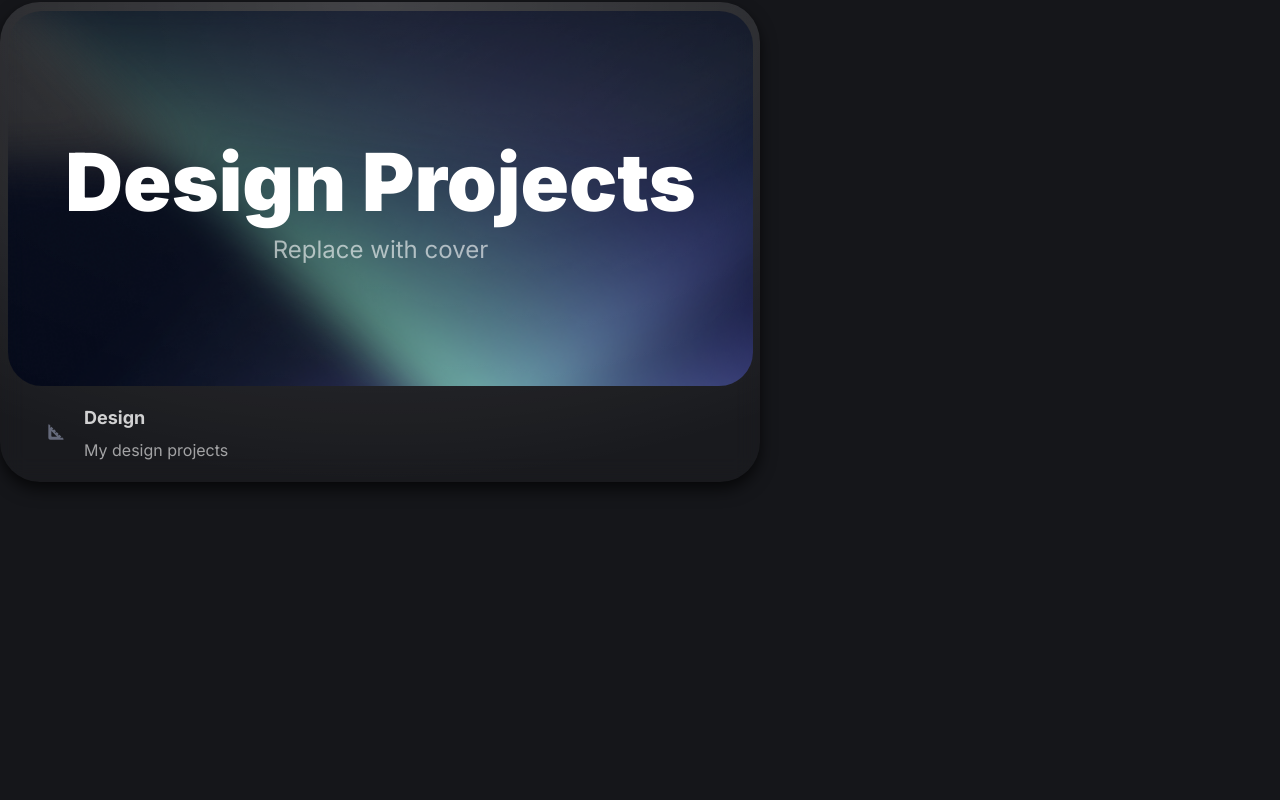
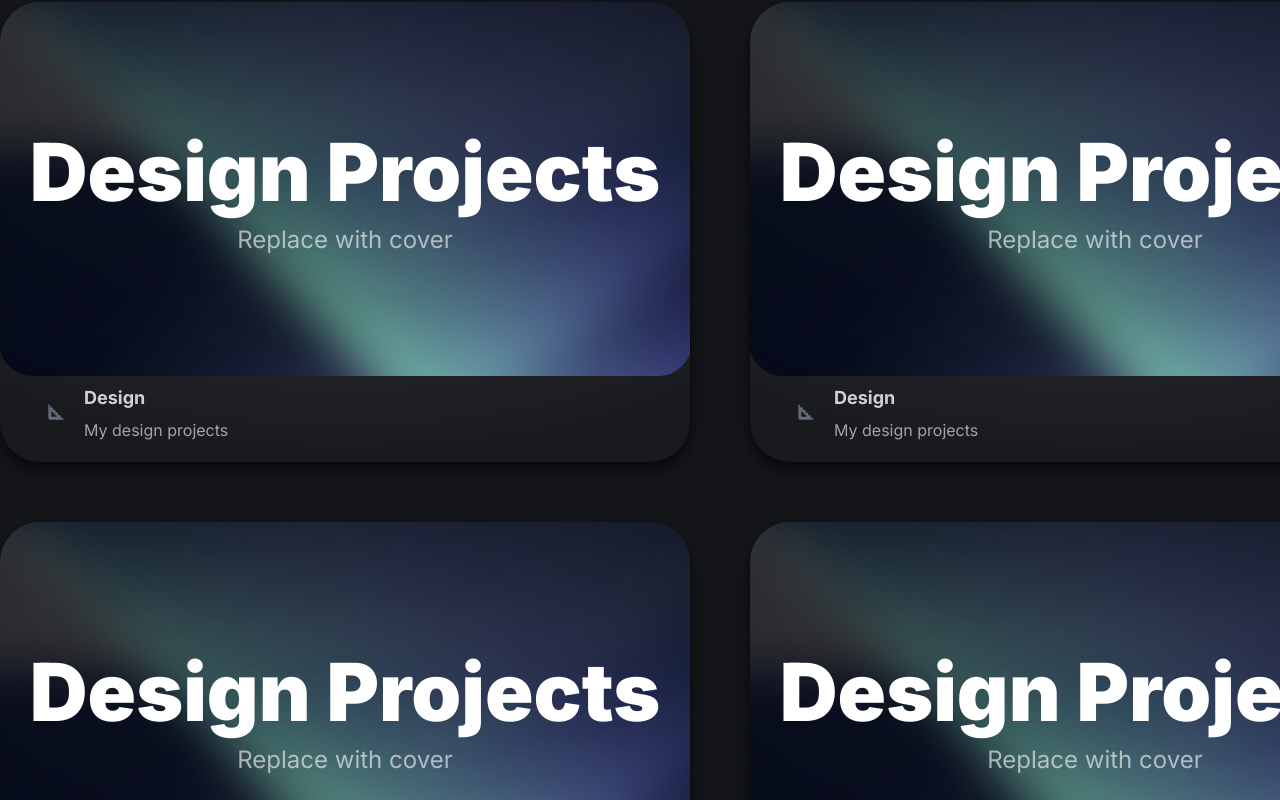
Before and after one commit to bondarkoff/next-portfolio, a Next.js app: page / in a window 1280 px wide. Shown: the part 600-1400 px from the top of the page. Before the commit the page ends 1082 px from the top, so only its background shows below. Built offline with nearby package versions, Linux system fonts and the light colour scheme.

Commit message:
card as a component + cards grid wrapper

```diff
--- a/src/components/projects/Projects.js
+++ b/src/components/projects/Projects.js
@@ -1,43 +1,16 @@
-import Image from 'next/image';
+import { Card } from './card/Card';
 import styles from './Projects.module.scss';
 
 export const Projects = () => {
     return (
         <div className={styles.projects}>
             <h2 className={styles['projects__title']}>Projects</h2>
-            <div className={styles.card}>
-                <div className={styles['card__header']}>
-                    <div className={styles['card__header-text']}>
-                        <h3 className={styles['card__header-title']}>Design Projects</h3>
-                        <p className={styles['card__header-subtitle']}>Replace with cover</p>
-                    </div>
-                    <Image
-                        src={'/images/bg/bg-1.png'}
-                        width={745}
-                        height={375}
-                        alt='bg'
-                        className={styles['card__header-image']}
-                    />
-                </div>
-                <div className={styles['card__footer']}>
-                    <div className={styles['card__footer-icon']}>
-                        <svg
-                            width='16'
-                            height='16'
-                            viewBox='0 0 16 16'
-                            fill='none'
-                            xmlns='http://www.w3.org/2000/svg'>
-                            <path
-                                d='M14.0142 13.3072L13.3042 14.0172C13.1042 14.2172 12.7942 14.2172 12.5942 14.0172C12.3942 13.8172 12.3942 13.5072 12.5942 13.3072L13.3042 12.5972L11.3642 10.6572L10.6542 11.3672C10.4542 11.5672 10.1442 11.5672 9.94425 11.3672C9.74425 11.1672 9.74425 10.8572 9.94425 10.6572L10.6542 9.94716L8.71425 8.00716L8.00425 8.71716C7.80425 8.91716 7.49425 8.91716 7.29425 8.71716C7.09425 8.51716 7.09425 8.20716 7.29425 8.00716L8.00425 7.29716L6.05425 5.34716L5.34425 6.05716C5.14425 6.25716 4.83425 6.25716 4.63425 6.05716C4.43425 5.85716 4.43425 5.54716 4.63425 5.34716L5.34425 4.63716L3.40425 2.69716L2.69425 3.40716C2.49425 3.60716 2.18425 3.60716 1.98425 3.40716C1.78425 3.20716 1.78425 2.89716 1.98425 2.69716L2.69425 1.98716L1.20425 0.497157C0.894248 0.187157 0.354248 0.407158 0.354248 0.857158V13.6472C0.354248 14.7472 1.25425 15.6472 2.35425 15.6472H15.1442C15.5942 15.6472 15.8142 15.1072 15.4942 14.7972L14.0142 13.3072ZM3.35425 11.6472V6.88716L9.11425 12.6472H4.35425C3.80425 12.6472 3.35425 12.1972 3.35425 11.6472Z'
-                                fill='#656A7B'
-                            />
-                        </svg>
-                    </div>
-                    <div>
-                        <div className={styles['card__footer-title']}>Design</div>
-                        <div className={styles['card__footer-subtitle']}>My design projects</div>
-                    </div>
-                </div>
+            <div className={styles['projects__wrapper']}>
+                <Card />
+                <Card />
+                <Card />
+                <Card />
+                <Card />
             </div>
         </div>
     );
--- a/src/components/projects/Projects.module.scss
+++ b/src/components/projects/Projects.module.scss
@@ -5,72 +5,11 @@
         font-size: 40px;
         line-height: 48px;
     }
-}
-
-.card {
-    margin-top: 40px;
-    padding: 8px;
-    position: relative;
-    width: 760px;
-    height: 480px;
-    background: radial-gradient(
-        100% 100% at 50% 0%,
-        rgba(255, 255, 255, 0.2) 0%,
-        rgba(255, 255, 255, 0.02) 100%
-    );
-    box-shadow: 0px 1px 2px rgba(0, 0, 0, 0.04), 0px 3px 8px rgba(0, 0, 0, 0.12),
-        0px 8px 16px rgba(0, 0, 0, 0.6);
-    backdrop-filter: blur(12px);
-    border-radius: 40px;
-    overflow: hidden;
-    &__header {
-        display: flex;
-        width: 745px;
-        height: 376px;
-        align-items: center;
-        justify-content: center;
-        text-align: center;
-        border-radius: 40px;
-        &-text {
-            position: relative;
-            z-index: 5;
-        }
-        &-title {
-            font-weight: 900;
-            font-size: 80px;
-            line-height: 104px;
-        }
-        &-subtitle {
-            font-weight: 400;
-            font-size: 24px;
-            line-height: 32px;
-            color: rgba(255, 255, 255, 0.6);
-        }
-        &-image {
-            position: absolute;
-            border-radius: 34px;
-        }
-    }
-    &__footer {
-        margin-top: 20px;
-        display: flex;
-        align-items: center;
-        &-icon {
-            margin-right: 20px;
-            margin-left: 40px;
-        }
-        &-title {
-            font-weight: 600;
-            font-size: 18px;
-            line-height: 24px;
-            color: rgba(255, 255, 255, 0.8);
-        }
-        &-subtitle {
-            margin-top: 8px;
-            font-weight: 400;
-            font-size: 16px;
-            line-height: 24px;
-            color: rgba(255, 255, 255, 0.6);
-        }
+    &__wrapper {
+        display: grid;
+        grid-template-columns: repeat(2, 690px);
+        grid-template-rows: repeat(2, 460px);
+        grid-column-gap: 60px;
+        grid-row-gap: 60px;
     }
 }
--- /dev/null
+++ b/src/components/projects/card/Card.js
@@ -0,0 +1,41 @@
+import Image from 'next/image';
+import styles from './Card.module.scss';
+
+export const Card = () => {
+    return (
+        <div className={styles.card}>
+            <div className={styles['card__header']}>
+                <div className={styles['card__header-text']}>
+                    <h3 className={styles['card__header-title']}>Design Projects</h3>
+                    <p className={styles['card__header-subtitle']}>Replace with cover</p>
+                </div>
+                <Image
+                    src={'/images/bg/bg-1.png'}
+                    width={693}
+                    height={375}
+                    alt='Card Background'
+                    className={styles['card__header-image']}
+                />
+            </div>
+            <div className={styles['card__footer']}>
+                <div className={styles['card__footer-icon']}>
+                    <svg
+                        width='16'
+                        height='16'
+                        viewBox='0 0 16 16'
+                        fill='none'
+                        xmlns='http://www.w3.org/2000/svg'>
+                        <path
+                            d='M14.0142 13.3072L13.3042 14.0172C13.1042 14.2172 12.7942 14.2172 12.5942 14.0172C12.3942 13.8172 12.3942 13.5072 12.5942 13.3072L13.3042 12.5972L11.3642 10.6572L10.6542 11.3672C10.4542 11.5672 10.1442 11.5672 9.94425 11.3672C9.74425 11.1672 9.74425 10.8572 9.94425 10.6572L10.6542 9.94716L8.71425 8.00716L8.00425 8.71716C7.80425 8.91716 7.49425 8.91716 7.29425 8.71716C7.09425 8.51716 7.09425 8.20716 7.29425 8.00716L8.00425 7.29716L6.05425 5.34716L5.34425 6.05716C5.14425 6.25716 4.83425 6.25716 4.63425 6.05716C4.43425 5.85716 4.43425 5.54716 4.63425 5.34716L5.34425 4.63716L3.40425 2.69716L2.69425 3.40716C2.49425 3.60716 2.18425 3.60716 1.98425 3.40716C1.78425 3.20716 1.78425 2.89716 1.98425 2.69716L2.69425 1.98716L1.20425 0.497157C0.894248 0.187157 0.354248 0.407158 0.354248 0.857158V13.6472C0.354248 14.7472 1.25425 15.6472 2.35425 15.6472H15.1442C15.5942 15.6472 15.8142 15.1072 15.4942 14.7972L14.0142 13.3072ZM3.35425 11.6472V6.88716L9.11425 12.6472H4.35425C3.80425 12.6472 3.35425 12.1972 3.35425 11.6472Z'
+                            fill='#656A7B'
+                        />
+                    </svg>
+                </div>
+                <div>
+                    <div className={styles['card__footer-title']}>Design</div>
+                    <div className={styles['card__footer-subtitle']}>My design projects</div>
+                </div>
+            </div>
+        </div>
+    );
+};
--- /dev/null
+++ b/src/components/projects/card/Card.module.scss
@@ -0,0 +1,67 @@
+.card {
+    margin-top: 40px;
+    padding: 8px;
+    position: relative;
+    width: 690px;
+    height: 460px;
+    background: radial-gradient(
+        100% 100% at 50% 0%,
+        rgba(255, 255, 255, 0.2) 0%,
+        rgba(255, 255, 255, 0.02) 100%
+    );
+    box-shadow: 0px 1px 2px rgba(0, 0, 0, 0.04), 0px 3px 8px rgba(0, 0, 0, 0.12),
+        0px 8px 16px rgba(0, 0, 0, 0.6);
+    backdrop-filter: blur(12px);
+    border-radius: 40px;
+    overflow: hidden;
+    &__header {
+        display: flex;
+        width: 100%;
+        height: 356px;
+        align-items: center;
+        justify-content: center;
+        text-align: center;
+        border-radius: 40px;
+        &-text {
+            position: relative;
+            z-index: 5;
+        }
+        &-title {
+            font-weight: 900;
+            font-size: 80px;
+            line-height: 104px;
+        }
+        &-subtitle {
+            font-weight: 400;
+            font-size: 24px;
+            line-height: 32px;
+            color: rgba(255, 255, 255, 0.6);
+        }
+        &-image {
+            position: absolute;
+            border-radius: 34px;
+        }
+    }
+    &__footer {
+        margin-top: 20px;
+        display: flex;
+        align-items: center;
+        &-icon {
+            margin-right: 20px;
+            margin-left: 40px;
+        }
+        &-title {
+            font-weight: 600;
+            font-size: 18px;
+            line-height: 24px;
+            color: rgba(255, 255, 255, 0.8);
+        }
+        &-subtitle {
+            margin-top: 8px;
+            font-weight: 400;
+            font-size: 16px;
+            line-height: 24px;
+            color: rgba(255, 255, 255, 0.6);
+        }
+    }
+}
--- a/src/styles/globals.scss
+++ b/src/styles/globals.scss
@@ -13,3 +13,11 @@ html {
     margin: 0 auto;
     width: 1440px;
 }
+
+.wrapper {
+    display: grid;
+    grid-template-columns: repeat(2, 690px);
+    grid-template-rows: repeat(2, 460px);
+    grid-column-gap: 60px;
+    grid-row-gap: 60px;
+}
```
